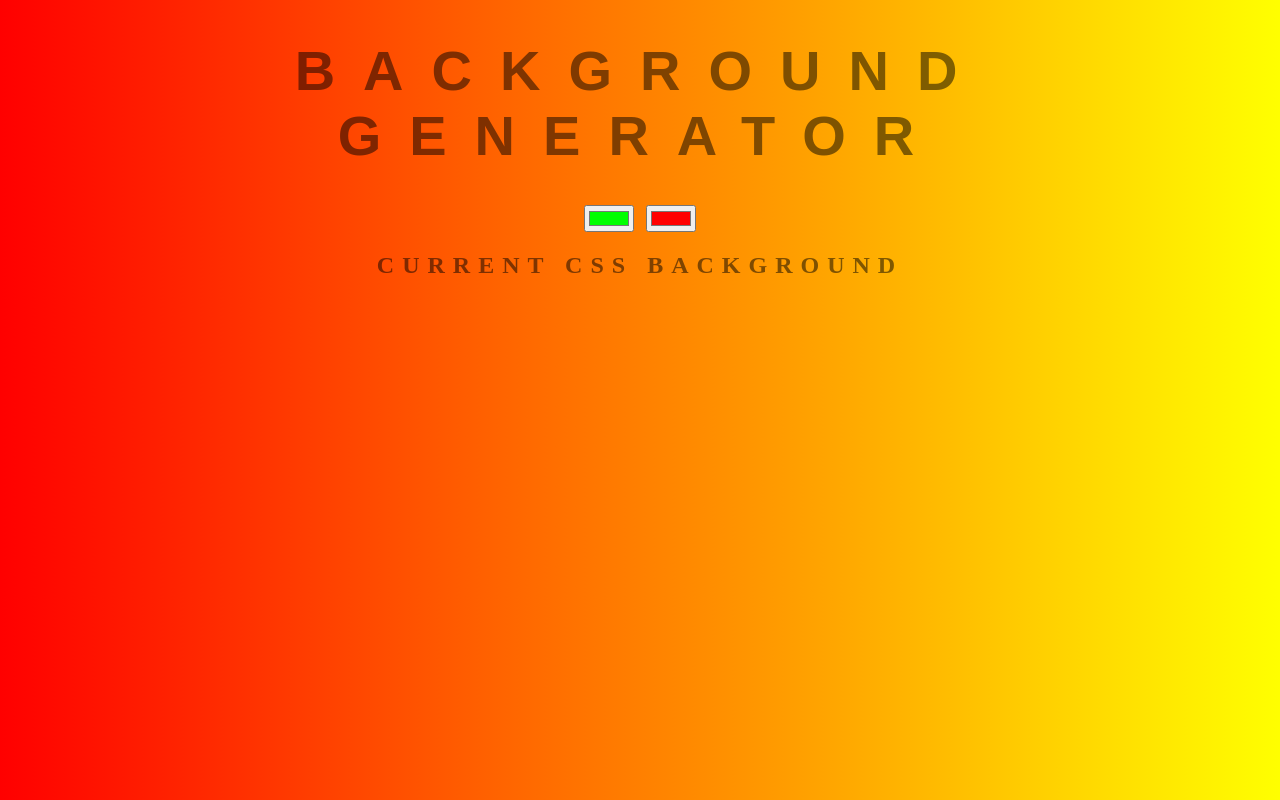
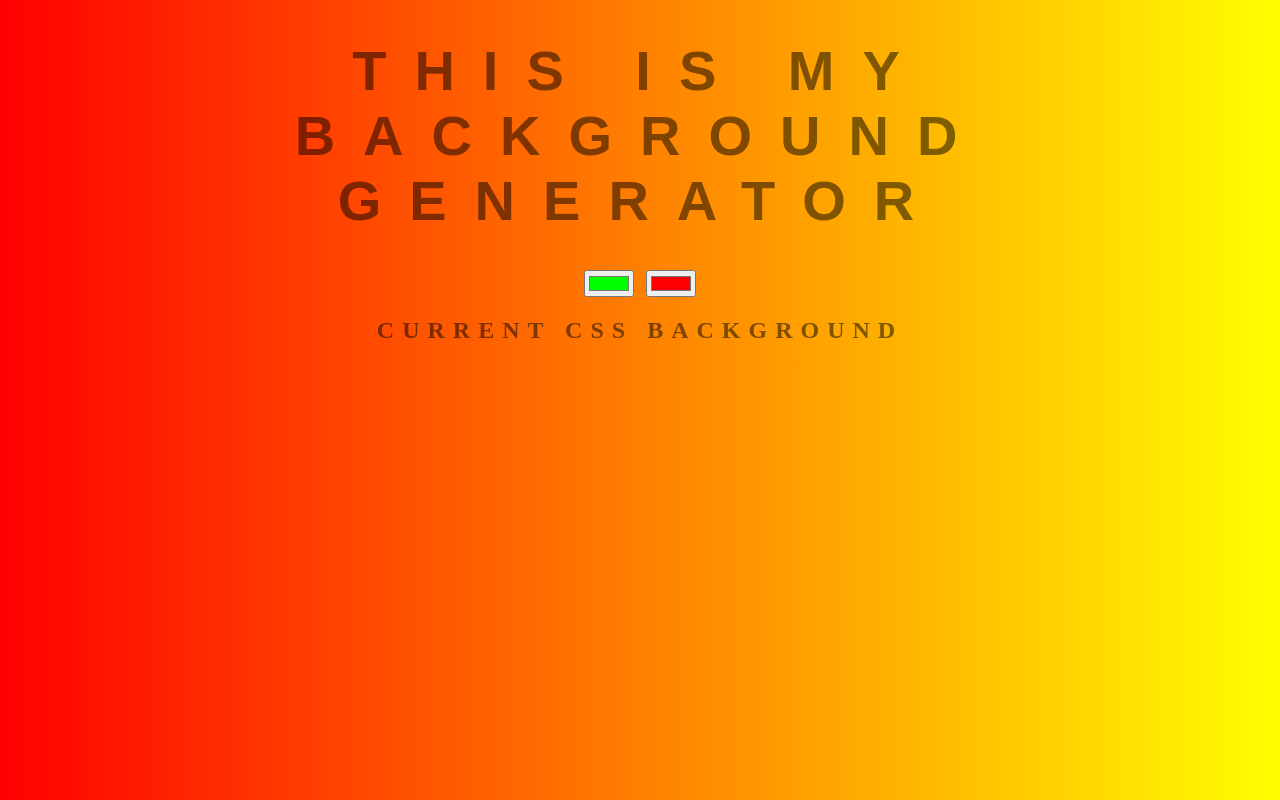
Before and after one commit to apushiv/background-generator, a plain HTML site: page index.html in a window 1280 px wide. Drawn offline with Linux system fonts and the light colour scheme.

Commit message:
changed title

```diff
--- a/index.html
+++ b/index.html
@@ -5,7 +5,7 @@
 	<link rel="stylesheet" type="text/css" href="style.css">
 </head>
 <body id="gradient">
-	<h1>Background Generator</h1>
+	<h1>This is my background generator</h1>
 	<input class="color1" type="color" name="color1" value="#00ff00">
 	<input class="color2" type="color" name="color2" value="#ff0000">
 	<h2>Current CSS Background</h2>
```
